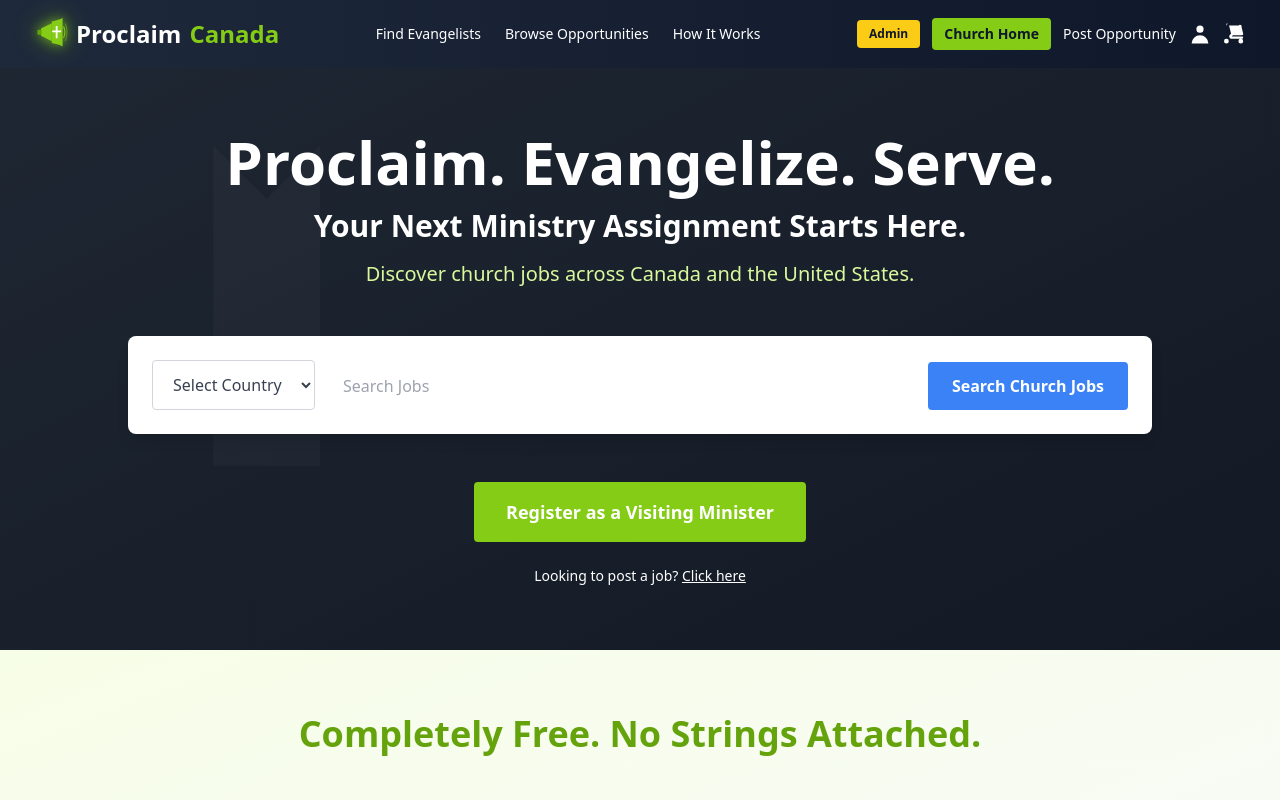
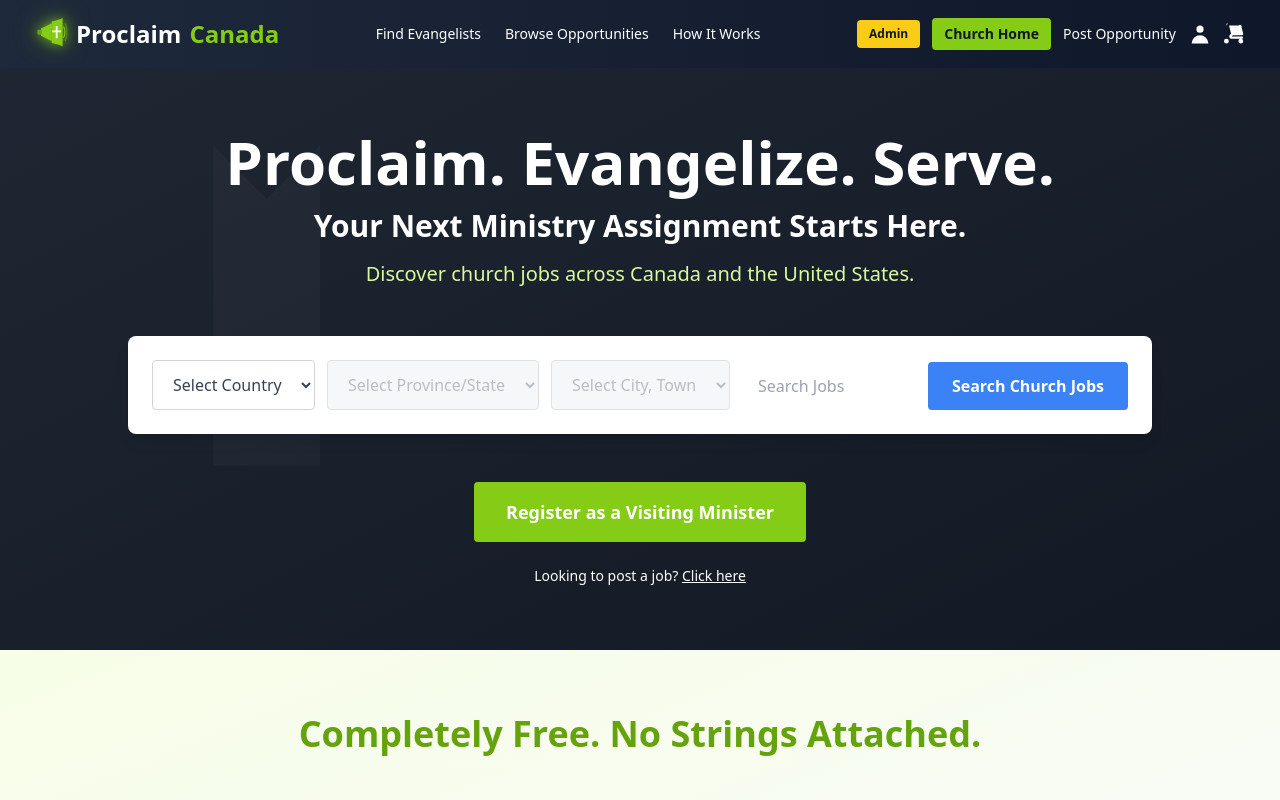
Before and after one commit to cathamaoui/Proclaim-Canada, a Next.js app: page / in a window 1280 px wide. Shown: the top 800 px of the page. Built offline with nearby package versions, Linux system fonts and the light colour scheme.

Commit message:
Show all search dropdowns by default with disabled state for unlocked fields

```diff
--- a/app/page.tsx
+++ b/app/page.tsx
@@ -191,28 +191,26 @@
                 <option value="canada">Canada</option>
                 <option value="usa">United States</option>
               </select>
-              {selectedCountry && (
               <select
                 value={selectedRegion}
                 onChange={(e) => setSelectedRegion(e.target.value)}
-                  className="px-4 py-3 text-gray-700 rounded focus:outline-none focus:ring-2 focus:ring-blue-500 bg-white border border-gray-300 min-w-[140px]"
+                disabled={!selectedCountry}
+                className="px-4 py-3 text-gray-700 rounded focus:outline-none focus:ring-2 focus:ring-blue-500 bg-white border border-gray-300 min-w-[140px] disabled:bg-gray-100 disabled:text-gray-400 disabled:cursor-not-allowed"
               >
-                  <option value="">Select {selectedCountry === 'canada' ? 'Province' : 'State'}</option>
+                <option value="">Select {selectedCountry === 'canada' ? 'Province' : selectedCountry === 'usa' ? 'State' : 'Province/State'}</option>
                 {getRegions().map((region) => (
                   <option key={region} value={region}>{region}</option>
                 ))}
               </select>
-              )}
-              {selectedRegion && (
               <select
-                  className="px-4 py-3 text-gray-700 rounded focus:outline-none focus:ring-2 focus:ring-blue-500 bg-white border border-gray-300 min-w-[140px]"
+                disabled={!selectedRegion}
+                className="px-4 py-3 text-gray-700 rounded focus:outline-none focus:ring-2 focus:ring-blue-500 bg-white border border-gray-300 min-w-[140px] disabled:bg-gray-100 disabled:text-gray-400 disabled:cursor-not-allowed"
               >
                 <option value="">Select City, Town</option>
                 {getCities().map((city) => (
                   <option key={city} value={city}>{city}</option>
                 ))}
               </select>
-              )}
               <input
                 type="text"
                 placeholder="Search Jobs"
```
Lines whose indentation alone changed are shown as unchanged.
